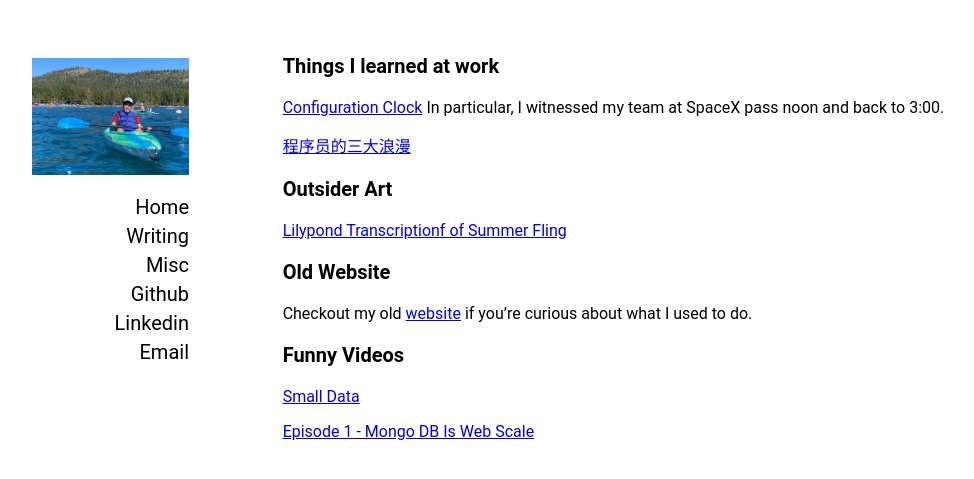
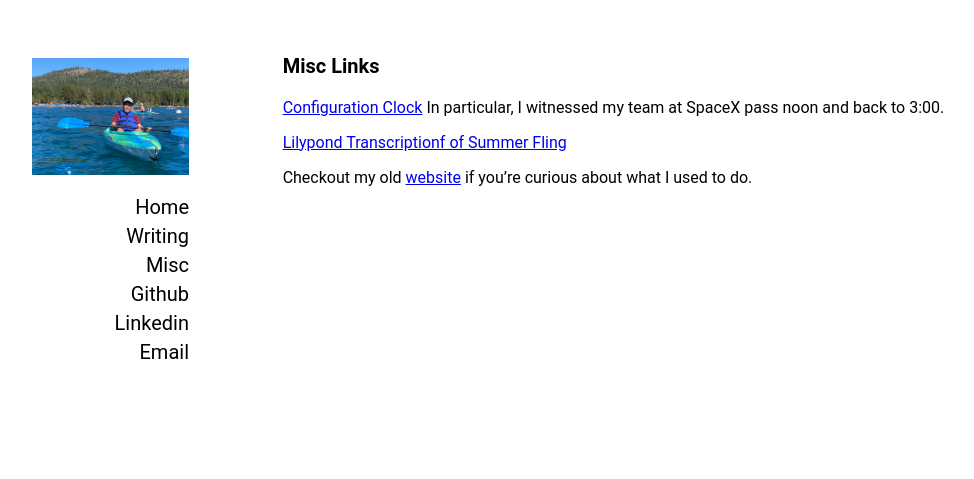
Before and after one commit to SeanTang001/seantang001.github.io, a Jekyll site: the page built from misc.md, in a window 1280 px wide. Shown: the top 479 px of the page, without its empty margins (14-988 px from the left). Built offline with Jekyll 4.4.1, drawn with Linux system fonts in a browser that asks for light colours.

Commit message:
Cleaned up misc

```diff
--- a/misc.md
+++ b/misc.md
@@ -3,25 +3,18 @@ layout: default
 title: Sean Tang
 ---
 
-### Things I learned at work
+### Misc Links
 
 [Configuration Clock](https://mikehadlow.blogspot.com/2012/05/configuration-complexity-clock.html) In particular, I witnessed my team at SpaceX pass noon and back to 3:00.
 
-[程序员的三大浪漫](https://www.zhihu.com/question/27323148/answer/36153626)
-
-
-### Outsider Art
+<!-- [程序员的三大浪漫](https://www.zhihu.com/question/27323148/answer/36153626) -->
 
 [Lilypond Transcriptionf of Summer Fling](https://github.com/SeanTang001/summer_fling)
 
-
-### Old Website
-
 Checkout my old [website](https://seantang001.github.io/personal_website/) if you're curious about what I used to do.
 
-
-### Funny Videos
+<!-- ### Funny Videos
 
 [Small Data](www.youtube.com/watch?v=UUG-kf3uw7k)
 
-[Episode 1 - Mongo DB Is Web Scale](www.youtube.com/watch?v=UUG-kf3uw7k)
+[Episode 1 - Mongo DB Is Web Scale](www.youtube.com/watch?v=UUG-kf3uw7k) -->
```
